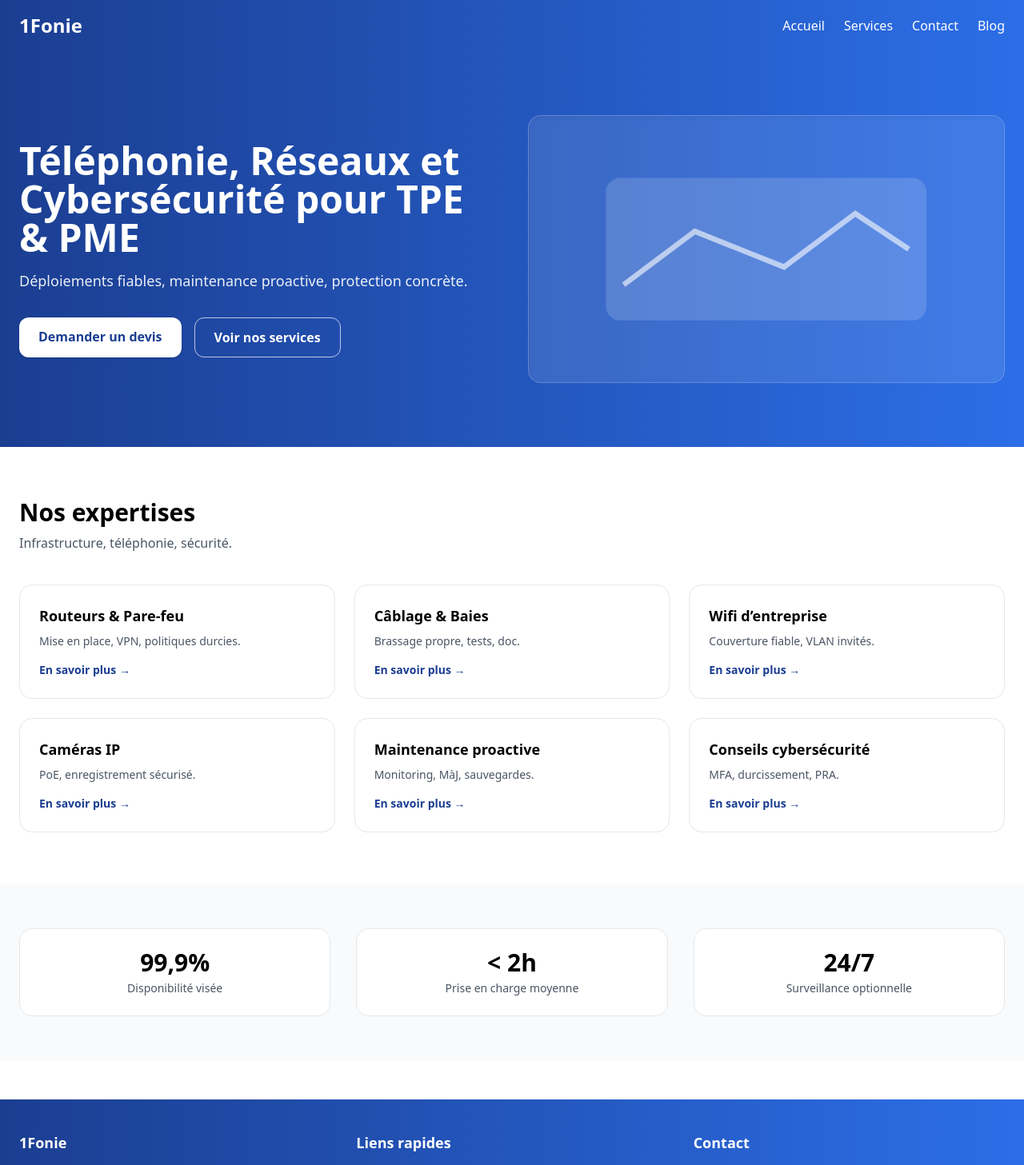
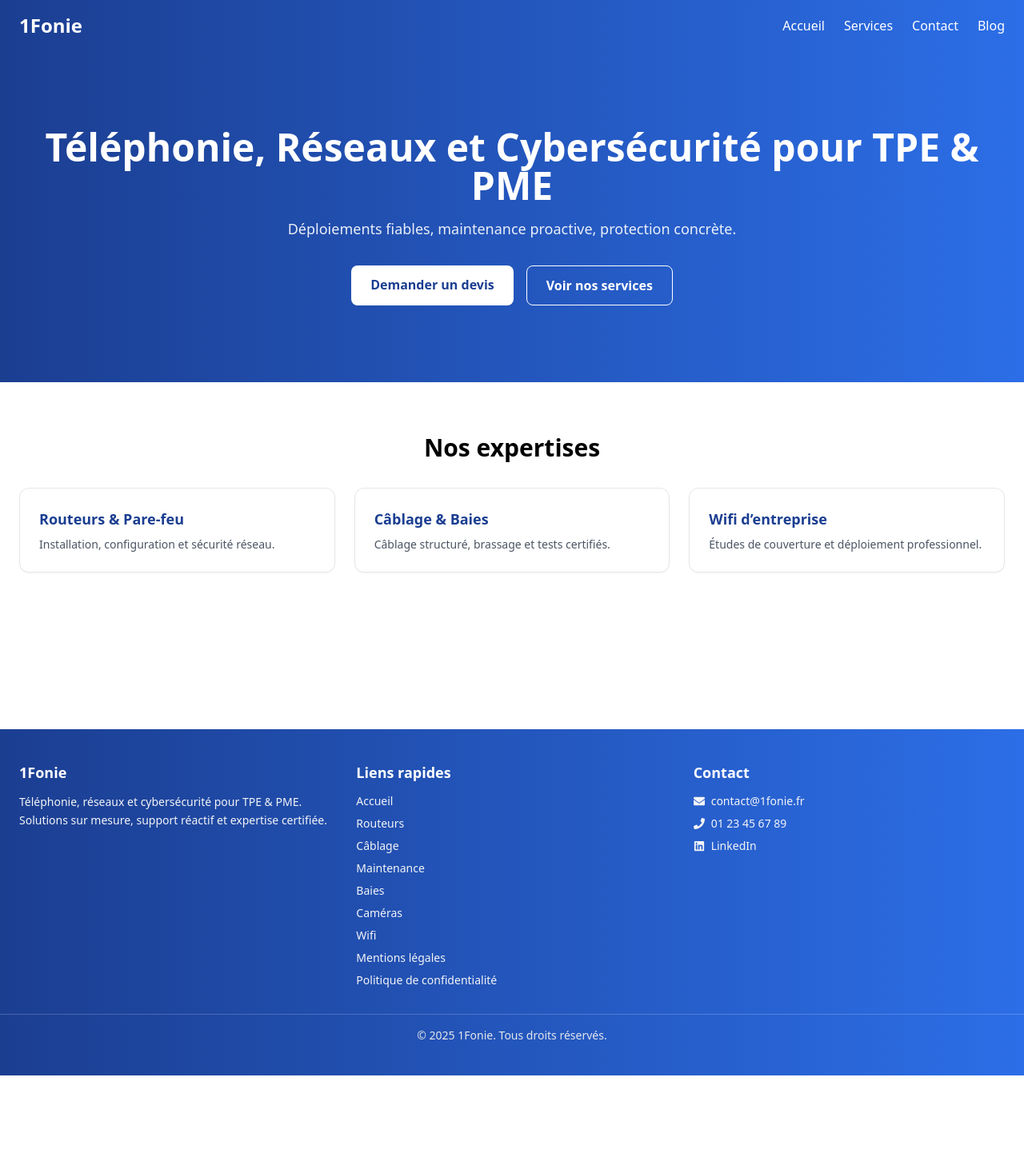
Before and after one commit to JohnKramer59/Site-web-1fonie, a React (Vite) app: page / in a window 1280 px wide. Shown: the top 1457 px of the page at 80% size. After the commit the page ends 1345 px from the top, so only its background shows below. Built offline with nearby package versions, Linux system fonts and the light colour scheme.

Commit message:
Update Home.jsx

```diff
--- a/src/pages/Home.jsx
+++ b/src/pages/Home.jsx
@@ -4,77 +4,49 @@ import { Link } from "react-router-dom";
 export default function Home() {
   return (
     <main className="min-h-screen">
-      <section className="bg-gradient-to-r from-customblue-dark to-customblue text-white">
-        <div className="container mx-auto px-6 py-20 grid grid-cols-1 md:grid-cols-2 gap-10 items-center">
-          <div>
-            <h1 className="text-4xl md:text-5xl font-extrabold leading-tight">
+      <section className="bg-gradient-to-r from-customblue-dark to-customblue text-white text-center py-24 px-6">
+        <h1 className="text-4xl md:text-5xl font-extrabold">
           Téléphonie, Réseaux et Cybersécurité pour TPE & PME
         </h1>
         <p className="mt-4 text-lg text-white/90">
           Déploiements fiables, maintenance proactive, protection concrète.
         </p>
-            <div className="mt-8 flex flex-wrap gap-4">
-              <Link to="/contact" className="inline-block rounded-xl bg-white text-customblue-dark font-semibold px-6 py-3 shadow hover:opacity-95">
+        <div className="mt-8 flex justify-center gap-4">
+          <Link
+            to="/contact"
+            className="bg-white text-customblue-dark px-6 py-3 rounded-lg font-semibold"
+          >
             Demander un devis
           </Link>
-              <Link to="/services" className="inline-block rounded-xl border border-white/70 px-6 py-3 font-semibold hover:bg-white/10">
+          <Link
+            to="/services"
+            className="border border-white px-6 py-3 rounded-lg font-semibold hover:bg-white/10"
+          >
             Voir nos services
           </Link>
-            </div>
-          </div>
-          <div className="relative">
-            <div className="aspect-video rounded-2xl bg-white/10 backdrop-blur-sm border border-white/20 shadow-inner flex items-center justify-center">
-              <svg viewBox="0 0 200 120" className="w-3/4">
-                <rect x="10" y="20" width="180" height="80" rx="8" fill="currentColor" opacity="0.15" />
-                <path d="M20 80 L60 50 L110 70 L150 40 L180 60" stroke="currentColor" strokeWidth="3" fill="none" opacity="0.6" />
-              </svg>
-            </div>
-          </div>
         </div>
       </section>
 
       <section className="container mx-auto px-6 py-16">
-        <header className="mb-10">
-          <h2 className="text-2xl md:text-3xl font-bold">Nos expertises</h2>
-          <p className="text-gray-600 mt-2">Infrastructure, téléphonie, sécurité.</p>
-        </header>
+        <h2 className="text-2xl md:text-3xl font-bold mb-8 text-center">
+          Nos expertises
+        </h2>
 
-        <div className="grid grid-cols-1 sm:grid-cols-2 lg:grid-cols-3 gap-6">
-          <Card title="Routeurs & Pare-feu" text="Mise en place, VPN, politiques durcies." to="/routeurs" />
-          <Card title="Câblage & Baies" text="Brassage propre, tests, doc." to="/cablage" />
-          <Card title="Wifi d’entreprise" text="Couverture fiable, VLAN invités." to="/wifi" />
-          <Card title="Caméras IP" text="PoE, enregistrement sécurisé." to="/cameras" />
-          <Card title="Maintenance proactive" text="Monitoring, MàJ, sauvegardes." to="/maintenance" />
-          <Card title="Conseils cybersécurité" text="MFA, durcissement, PRA." to="/services" />
-        </div>
-      </section>
-
-      <section className="bg-gray-50">
-        <div className="container mx-auto px-6 py-14 grid grid-cols-1 md:grid-cols-3 gap-8">
-          <Stat kpi="99,9%" label="Disponibilité visée" />
-          <Stat kpi="< 2h" label="Prise en charge moyenne" />
-          <Stat kpi="24/7" label="Surveillance optionnelle" />
+        <div className="grid grid-cols-1 md:grid-cols-3 gap-6">
+          <Card title="Routeurs & Pare-feu" text="Installation, configuration et sécurité réseau." />
+          <Card title="Câblage & Baies" text="Câblage structuré, brassage et tests certifiés." />
+          <Card title="Wifi d’entreprise" text="Études de couverture et déploiement professionnel." />
         </div>
       </section>
     </main>
   );
 }
 
-function Card({ title, text, to }) {
+function Card({ title, text }) {
   return (
-    <Link to={to} className="block rounded-2xl border p-6 hover:shadow-lg transition-shadow bg-white">
-      <h3 className="text-lg font-semibold">{title}</h3>
-      <p className="mt-2 text-sm text-gray-600">{text}</p>
-      <span className="mt-4 inline-block text-sm font-semibold text-customblue-dark">En savoir plus →</span>
-    </Link>
-  );
-}
-
-function Stat({ kpi, label }) {
-  return (
-    <div className="rounded-2xl border bg-white p-6 text-center">
-      <div className="text-3xl font-extrabold">{kpi}</div>
-      <div className="mt-1 text-sm text-gray-600">{label}</div>
+    <div className="p-6 rounded-xl border bg-white shadow-sm hover:shadow-md transition-shadow">
+      <h3 className="text-lg font-semibold mb-2 text-customblue-dark">{title}</h3>
+      <p className="text-gray-600 text-sm">{text}</p>
     </div>
   );
 }
```
Lines whose indentation alone changed are shown as unchanged.
